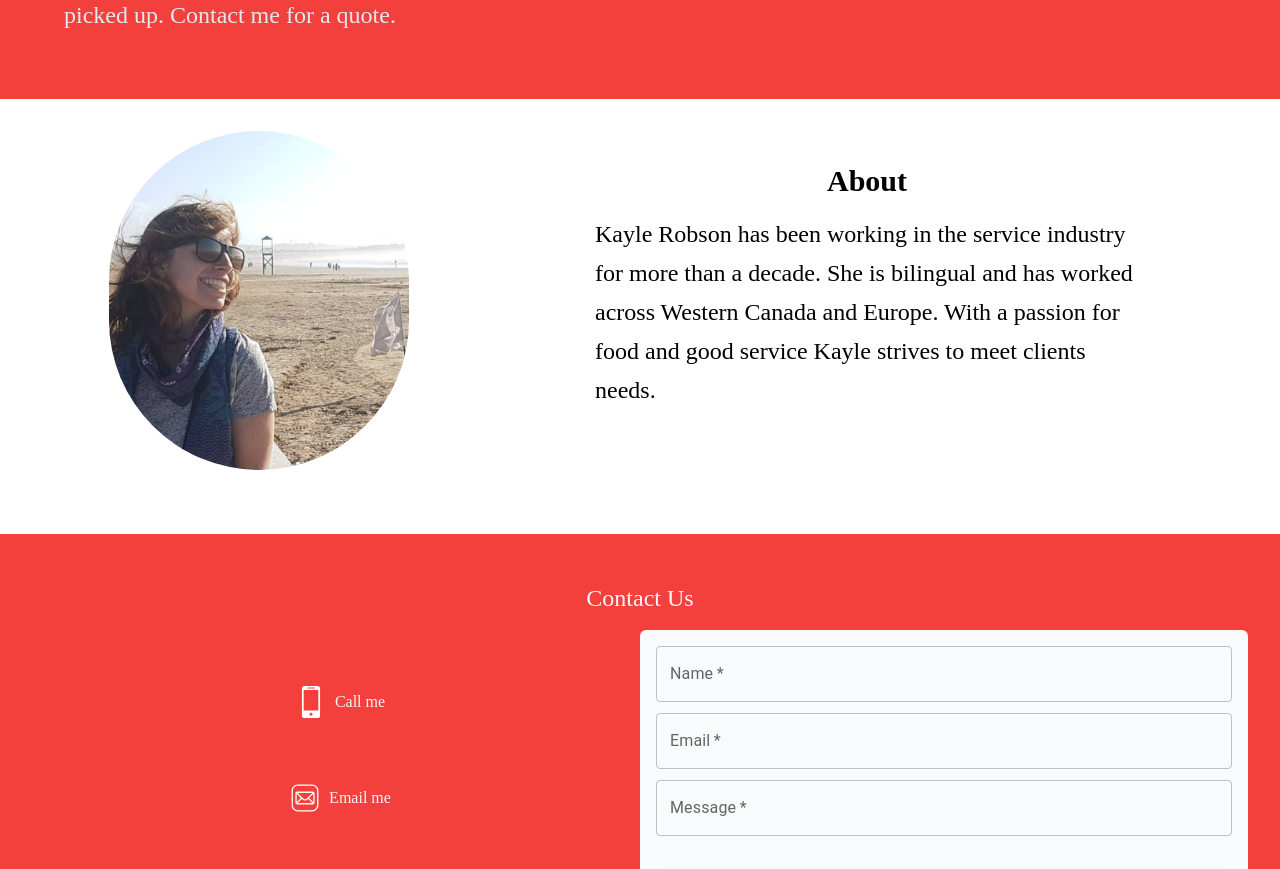
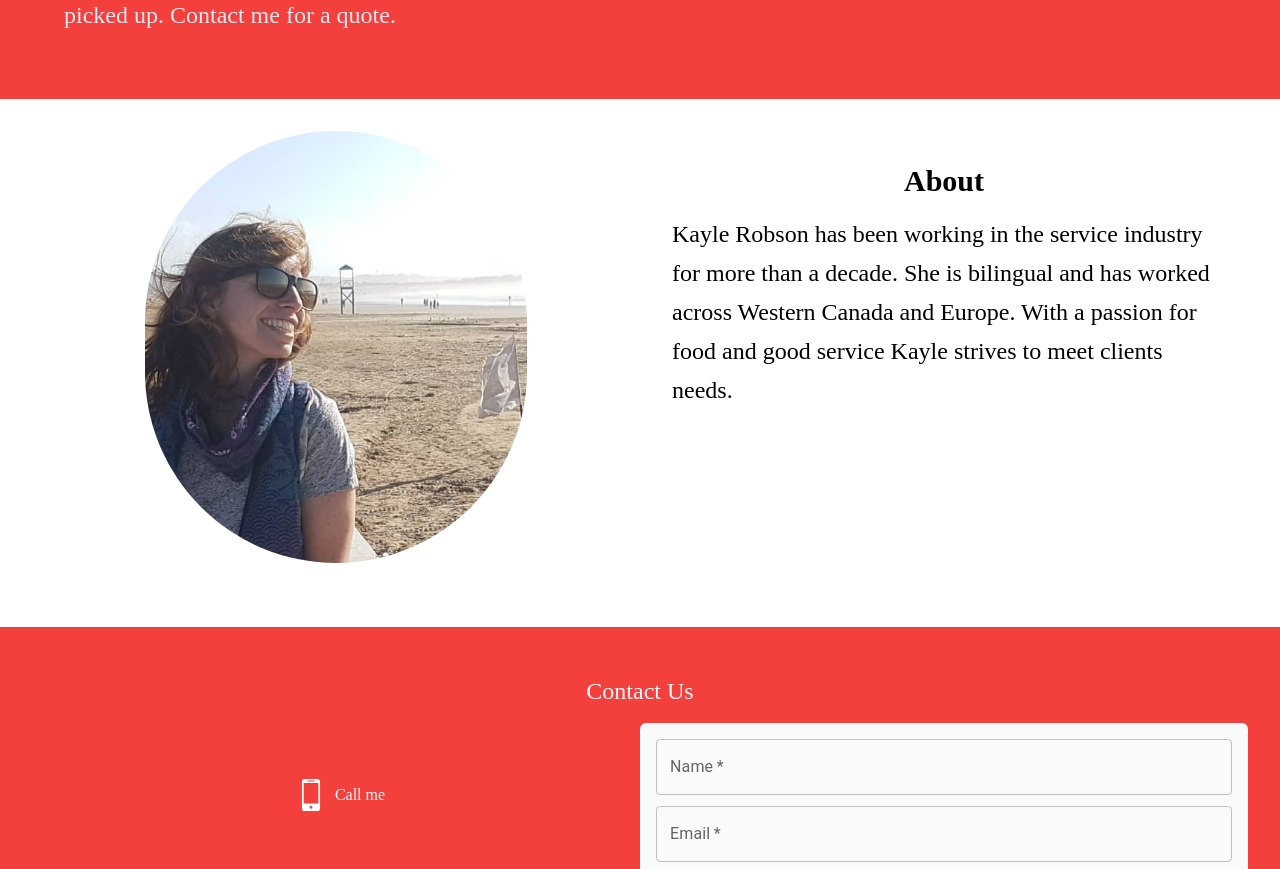
Before and after one commit to revyrob/leroiDeliver, a React (Create React App) app: page / in a window 1280 px wide. Shown: the part 820-1689 px from the top of the page. Built offline with nearby package versions, Linux system fonts and the light colour scheme; no server answers.

Commit message:
fixed width and margin on image within the about section

```diff
--- a/src/components/About/About.jsx
+++ b/src/components/About/About.jsx
@@ -6,7 +6,7 @@ function About() {
     <section id="about" className='max-w-screen-xl mx-auto p-8 '>
 
     <div className='sm:flex flex-col md:flex-row justify-around'>
-        <img src={pic} alt="kayle robson" className='rounded-full flex items-center justify-center max-w-[300px]'/>
+    <img src={pic} alt="kayle robson" className='rounded-full flex items-center justify-center m-auto'/>
     <div className='sm:w-full md:w-1/2'>
     <h1 className='text-2xl font-black pt-8 mb-4 text-center md:text-3xl'>About</h1>
     <p className='text-left px-8 pb-8 text-2xl leading-relaxed'>Kayle Robson has been working in the service industry for more than a decade.  She is bilingual and has worked across
```
Lines whose indentation alone changed are shown as unchanged.
